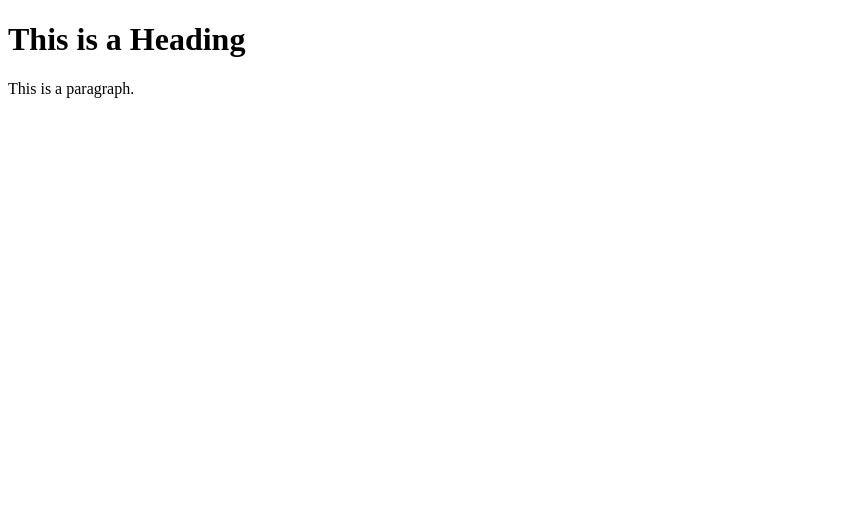
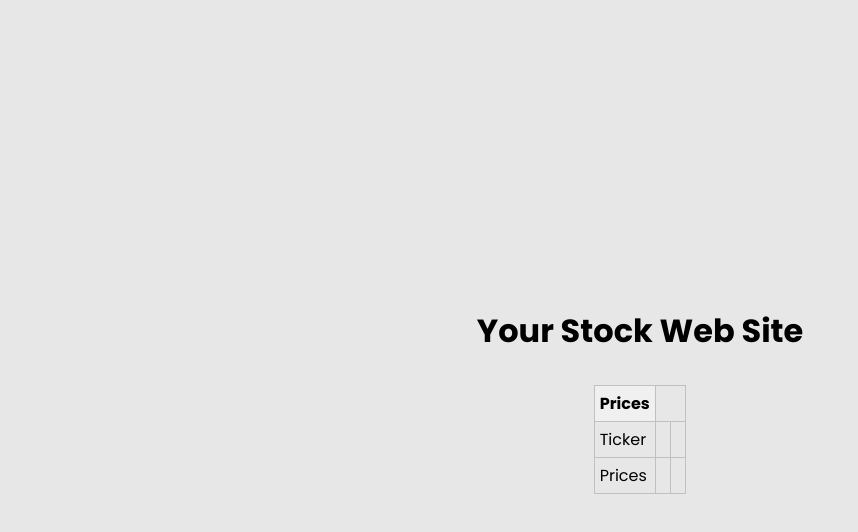
Before and after one commit to Lulimsky/webapi, a plain HTML site: page stockprices.html in a window 1280 px wide. Shown: the whole page, without its empty margins (0-858 px from the left). Drawn offline with Linux system fonts and the light colour scheme.

Commit message:
stock_table

```diff
--- a/stockprices.html
+++ b/stockprices.html
@@ -1,12 +1,30 @@
 <!DOCTYPE html>
 <html>
 <head>
-<title>Page Title</title>
+<title>WebAPI by Lucila Mociulsky</title>
+<link rel="stylesheet" href="style.css">
 </head>
 <body>
 
-<h1>This is a Heading</h1>
-<p>This is a paragraph.</p>
+<h1> Your Stock Web Site</h1>
+
+<table class="stock_tbl">
+    <th>Prices</th>
+	</tr>
+	</thead>
+	<tbody>
+	<tr>
+		<td>Ticker</td>
+		<td>&nbsp;</td>
+        <td>&nbsp;</td>
+	</tr>
+	<tr>
+		<td>Prices</td>
+		<td>&nbsp;</td>
+        <td>&nbsp;</td>
+	</tr>
+	</tbody>
+</table>
 
 </body>
 </html>
--- a/style.css
+++ b/style.css
@@ -281,4 +281,17 @@ header {
 		margin-top: 30px;
 		text-align: center;
 	}
+}	.stock_tbl {
+	border:1px solid #C0C0C0;
+	border-collapse:collapse;
+	padding:5px;
 }
+.stock_tbl th {
+	border:1px solid #C0C0C0;
+	padding:5px;
+	background:#F0F0F0;
+}
+.stock_tbl td {
+	border:1px solid #C0C0C0;
+	padding:5px;
+}
```
Also changed, not shown: index.html (+1 -2 lines), singin.html (+1 -2 lines).
